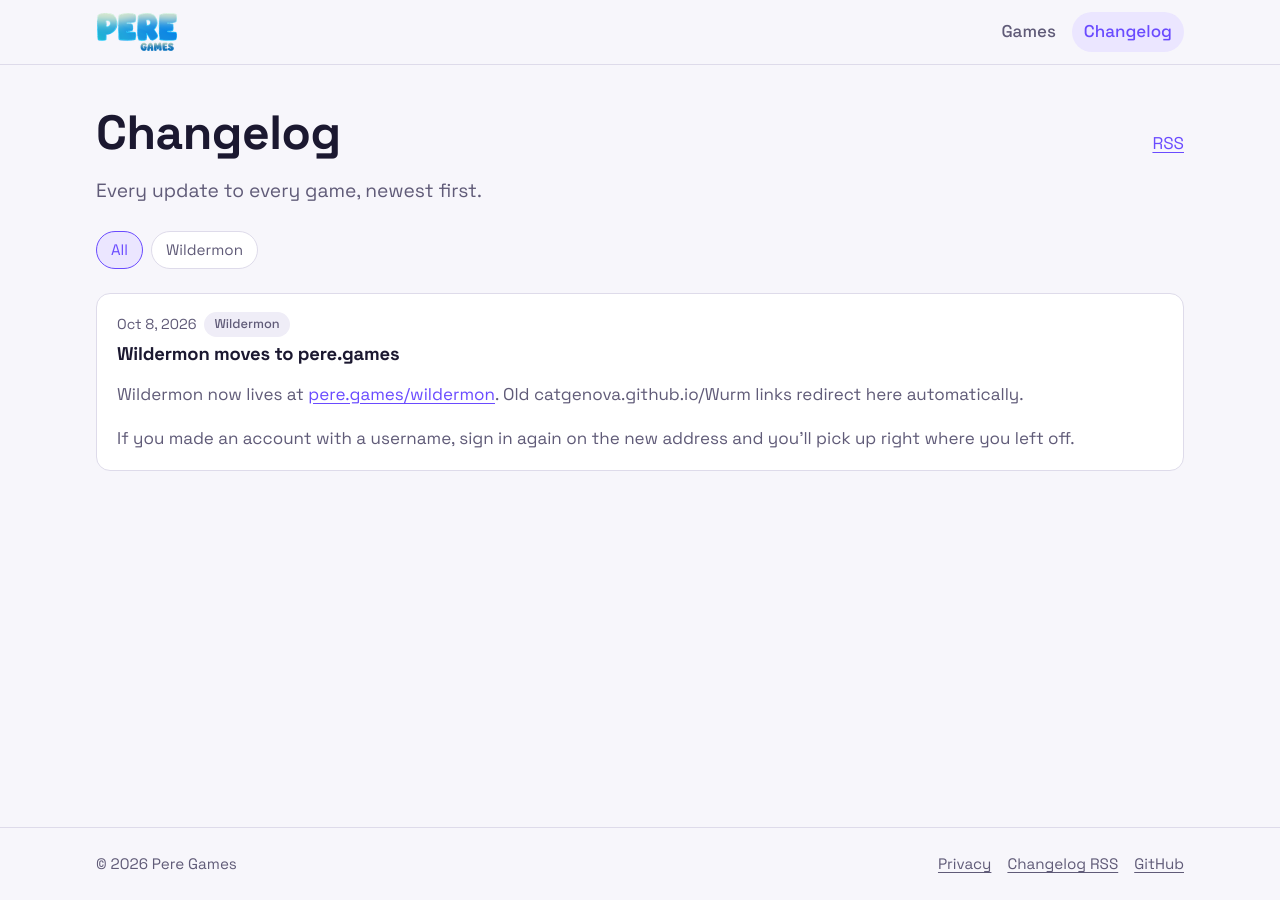
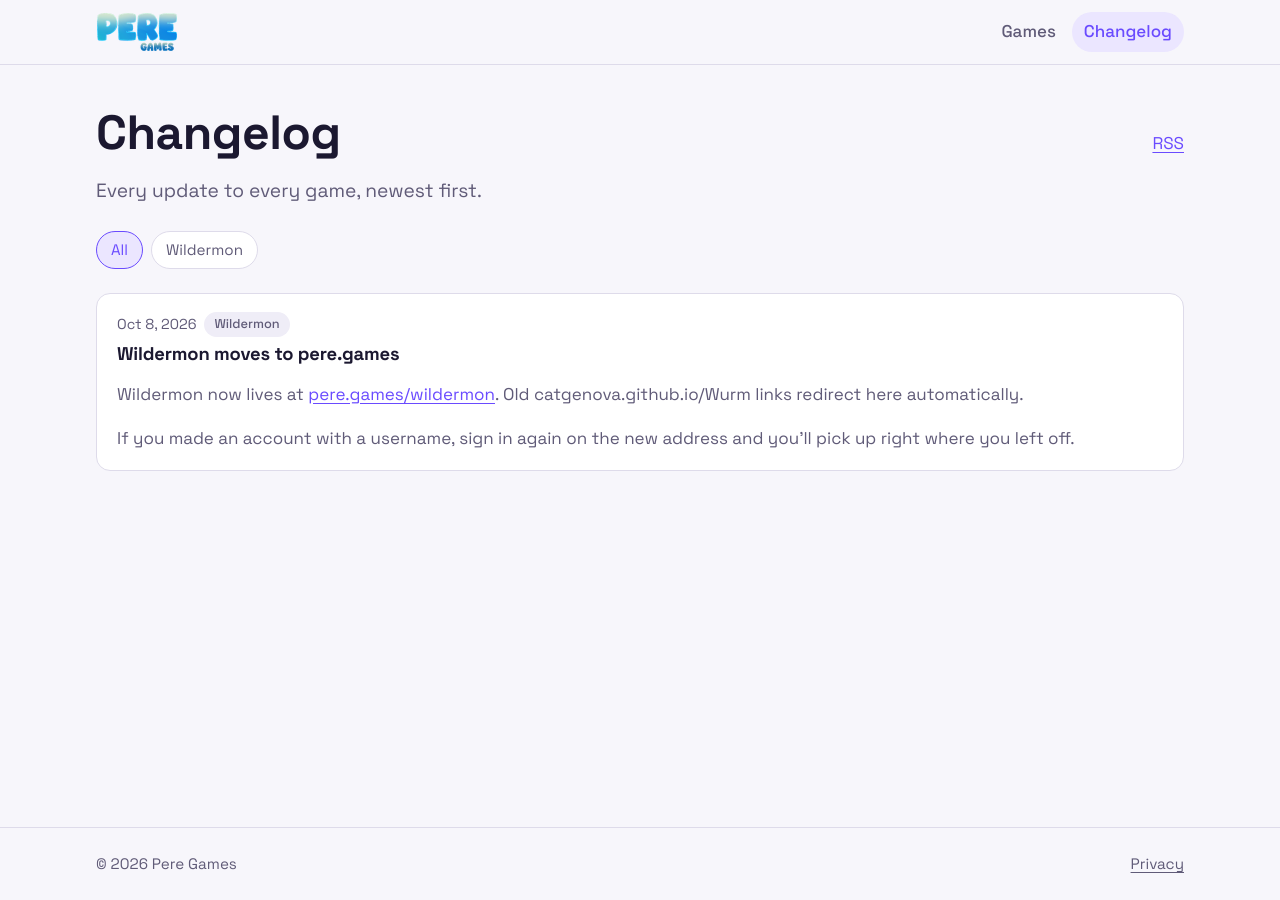
Before and after one commit to Catgenova/Catgenova.github.io, a Jekyll site: the page built from changelog/index.html, in a window 1280 px wide. Built offline with Jekyll 4.4.1, drawn with Linux system fonts in a browser that asks for light colours.

Commit message:
Remove the Changelog RSS and GitHub links from the footer
Co-Authored-By: Claude Opus 5.5 <noreply@anthropic.com>
Claude-Session: https://claude.ai/code/session_01UAYBxfsb9KPdTJeVixBoKN

```diff
--- a/_includes/footer.html
+++ b/_includes/footer.html
@@ -4,8 +4,6 @@
     <ul class="footer-links">
       <li><a href="{{ '/privacy/' | relative_url }}">Privacy</a></li>
       {% if site.sections.blog %}<li><a href="{{ '/blog/feed.xml' | relative_url }}">Blog RSS</a></li>{% endif %}
-      <li><a href="{{ '/changelog/feed.xml' | relative_url }}">Changelog RSS</a></li>
-      {% if site.social.github %}<li><a href="https://github.com/{{ site.social.github }}">GitHub</a></li>{% endif %}
       {% if site.social.itch %}<li><a href="https://{{ site.social.itch }}.itch.io">itch.io</a></li>{% endif %}
       {% if site.social.bluesky %}<li><a href="https://bsky.app/profile/{{ site.social.bluesky }}">Bluesky</a></li>{% endif %}
       {% if site.social.discord %}<li><a href="{{ site.social.discord }}">Discord</a></li>{% endif %}
```
